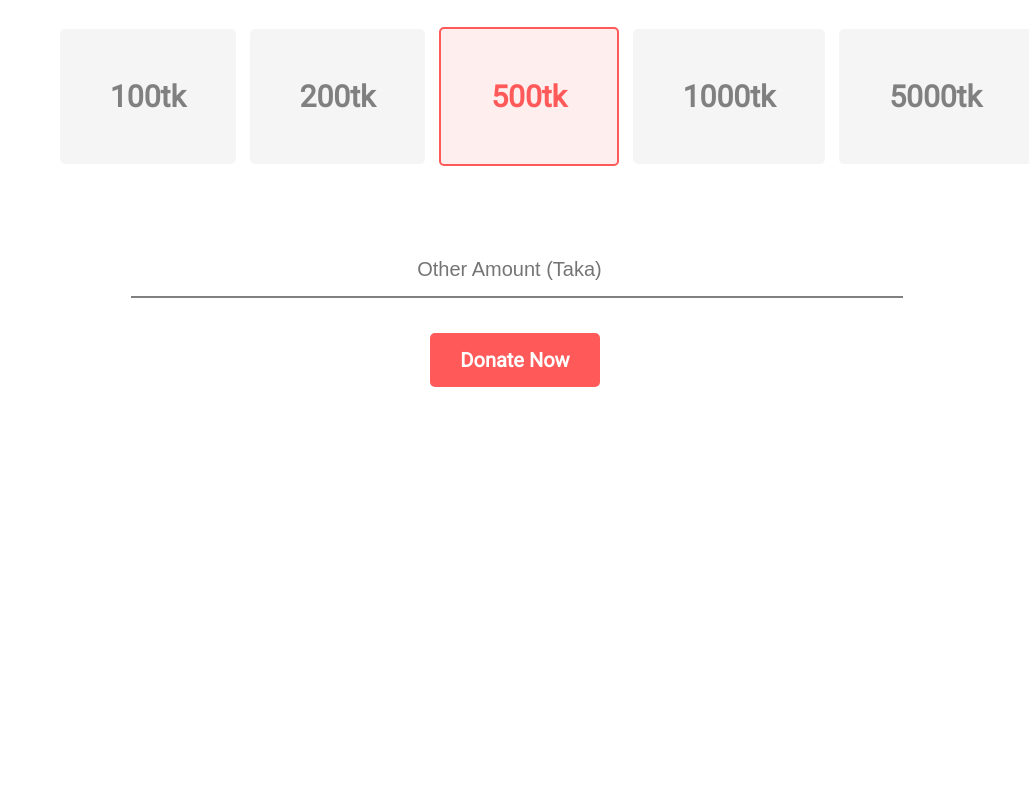
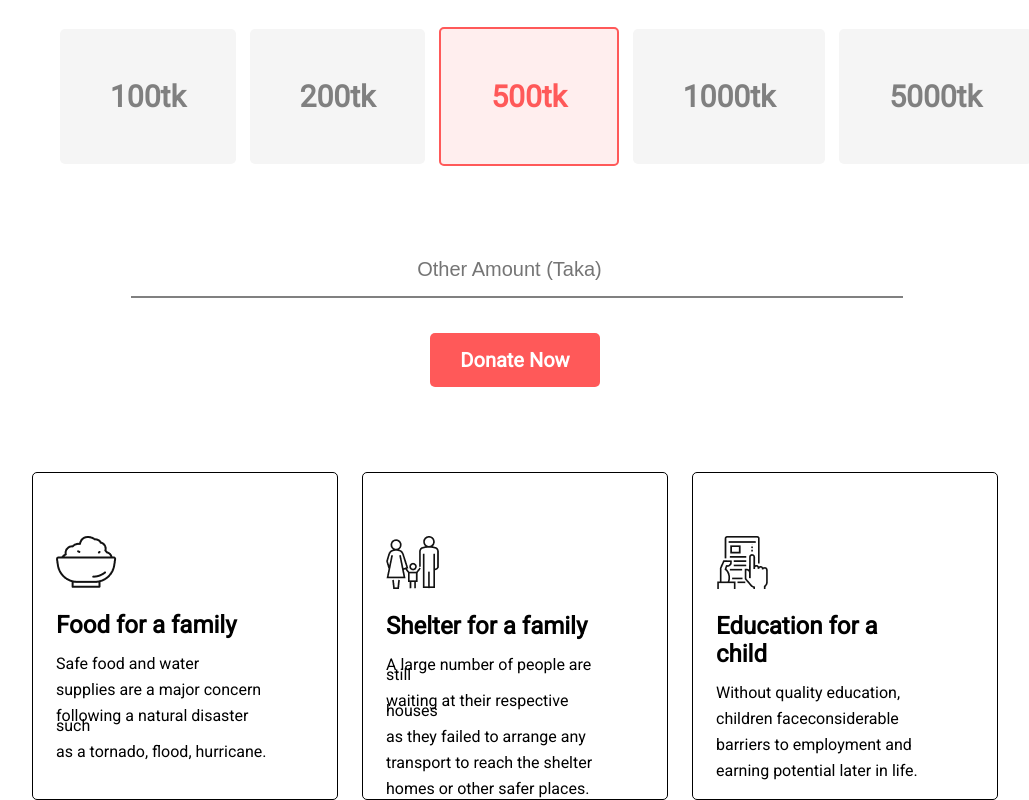
Before and after one commit to rakibul58/donate-today, a plain HTML site: page index.html in a window 1280 px wide. Shown: the part 1136-1936 px from the top of the page, without its empty margins (125-1154 px from the left). Before the commit the page ends 1523 px from the top, so only its background shows below. Drawn offline with Linux system fonts and the light colour scheme.

Commit message:
card section

```diff
--- a/index.html
+++ b/index.html
@@ -46,5 +46,33 @@
             <a class="btn" href="">Donate Now</a>
         </div>
     </section>
+
+    <section class="donate-plan">
+        <div id="left-plan" class="donate-plan-card">
+            <img src="icons/food.png" alt="">
+            <h1>Food for a family</h1>
+            <p>Safe food and water</p>
+            <p>supplies are a major concern</p>
+            <p>following a natural disaster such</p>
+            <p>as a tornado, flood, hurricane.</p>
+        </div>
+        <div id="center-plan" class="donate-plan-card">
+            <img src="icons/shelter.png" alt="">
+            <h1>Shelter for a family</h1>
+            <p>A large number of people are still </p>
+            <p>waiting at their respective houses</p>
+            <p>as they failed to arrange any</p>
+            <p>transport to reach the shelter</p>
+            <p>homes or other safer places.</p>
+        </div>
+        <div id="right-plan" class="donate-plan-card">
+            <img src="icons/Frame-1.png" alt="">
+            <h1>Education for a child</h1>
+            <p>Without quality education,</p>
+            <p>children faceconsiderable</p>
+            <p>barriers to employment and</p>
+            <p>earning potential later in life.</p>
+        </div>
+    </section>
 </body>
 </html>
--- a/style.css
+++ b/style.css
@@ -108,3 +108,32 @@
     margin-top: 50px;
     text-align: center;
 }
+
+.donate-plan{
+    display: flex;
+    margin-top: 100px;
+}
+
+.donate-plan-card{
+    border: 1px solid black;
+    width: 360px;
+    height: 200px;
+    border-radius: 5px;
+    padding: 63px;
+    padding-left: 23px;
+}
+
+#center-plan{
+    margin-left: 24px;
+    margin-right: 24px;
+}
+#left-plan{
+    margin-left: 157px;
+}
+#right-plan{
+    margin-right: 157px;
+}
+
+.donate-plan p{
+    line-height: 10px;
+}
```
